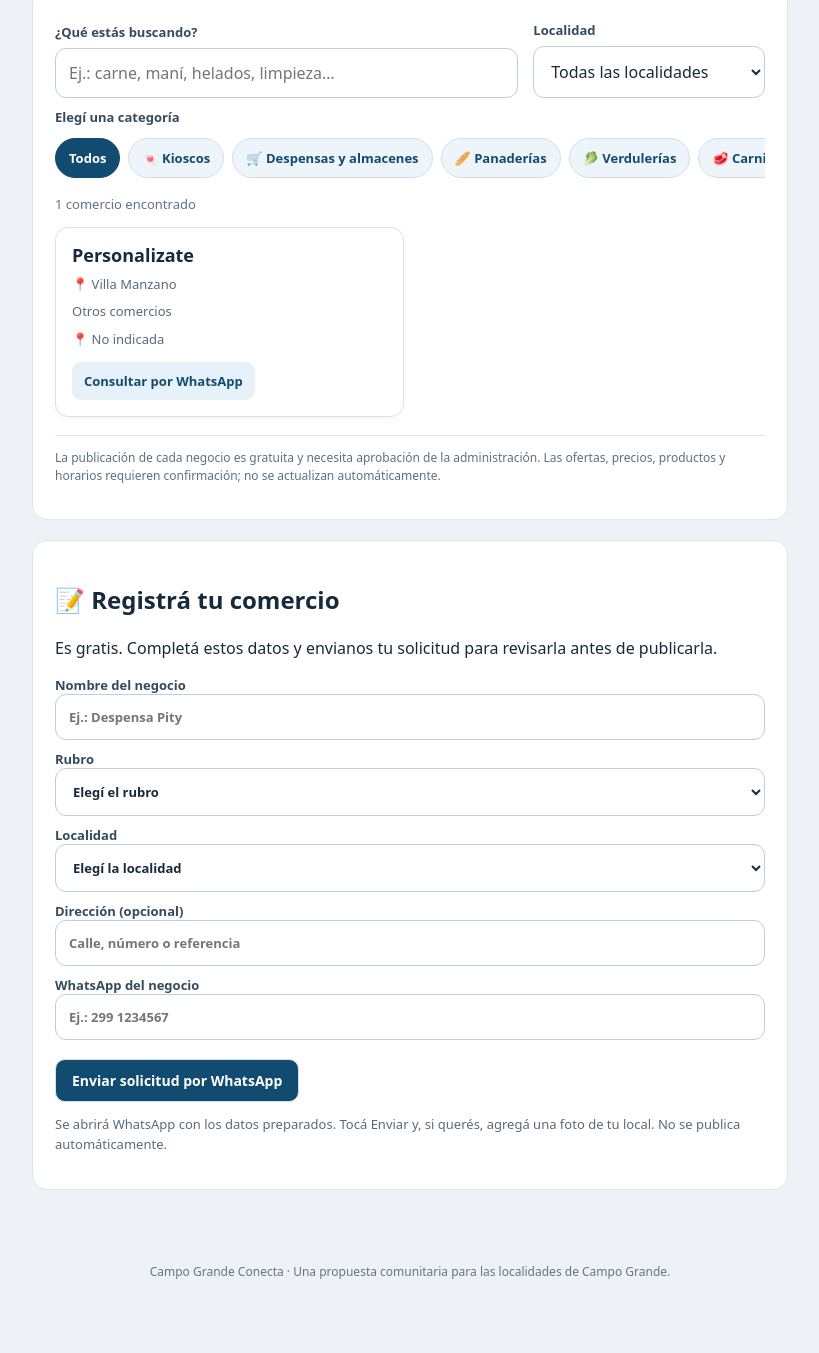
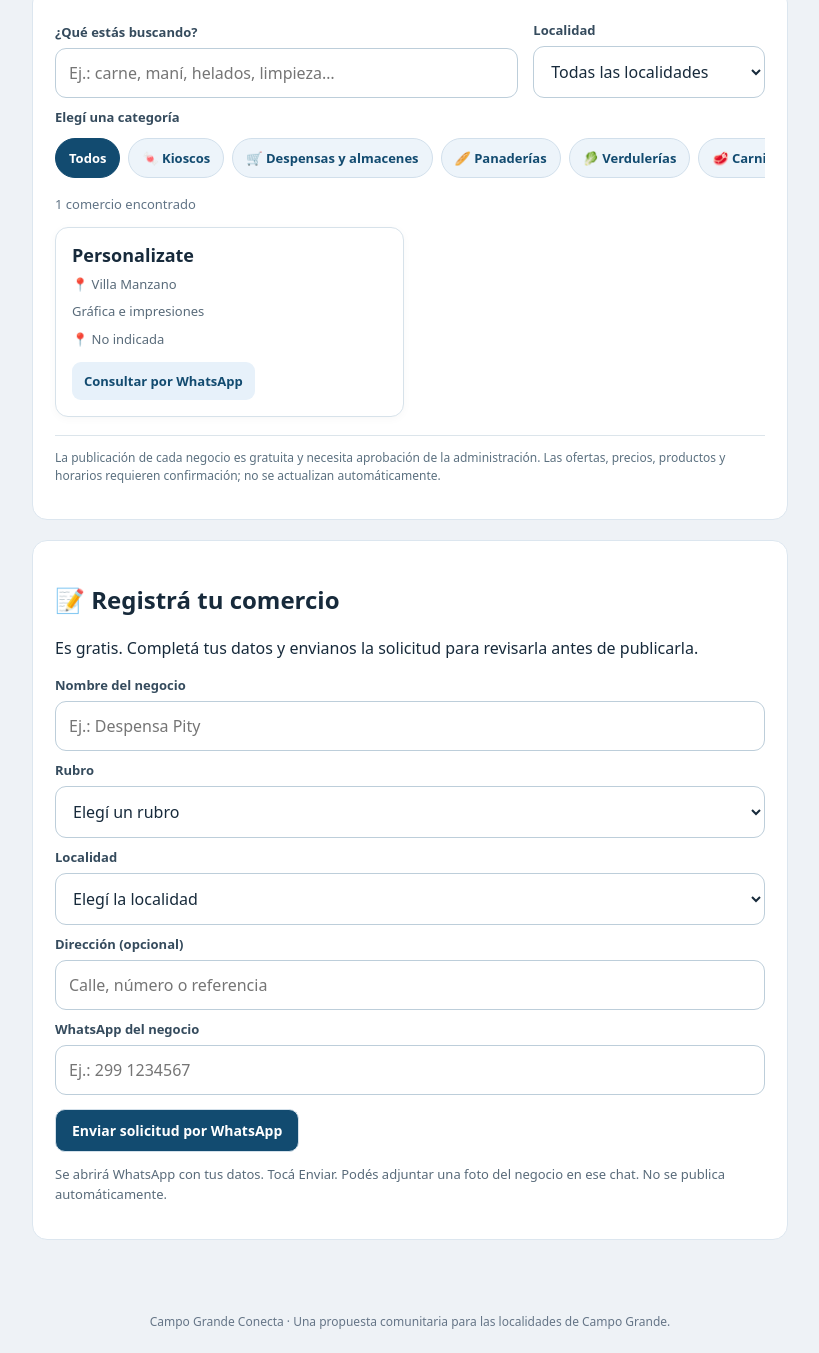
Before and after one commit to campograndeconecta/campo-grande-conecta, a plain HTML site: page comercios.html in a window 1280 px wide. Shown: the part 493-1846 px from the top of the page, without its empty margins (230-1049 px from the left). Before the commit the page ends 1796 px from the top, so only its background shows below. Drawn offline with Linux system fonts and the light colour scheme.

Commit message:
Add files via upload

```diff
--- a/comercios.html
+++ b/comercios.html
@@ -30,6 +30,11 @@ button:focus-visible,input:focus-visible,select:focus-visible,a:focus-visible{ou
   <button id="tab-comercios" type="button" role="tab" class="tab" aria-selected="true">🏪 Comercios</button>
   <button id="tab-ofertas" type="button" role="tab" class="tab" aria-selected="false">🏷️ Ofertas</button>
  </div>
+
+ <nav aria-label="Herramientas de comercios" style="display:flex;gap:9px;flex-wrap:wrap;margin:0 0 18px">
+  <a class="tab" style="display:inline-block;text-decoration:none" href="#registro">📝 Registrá tu comercio gratis</a>
+  <a class="tab" style="display:inline-block;text-decoration:none" href="./cargar-oferta.html">📦 Cargá productos y ofertas</a>
+ </nav>
  <div class="panel">
   <div class="filters">
    <div><label class="label" for="buscador">¿Qué estás buscando?</label><input id="buscador" class="search" type="search" placeholder="Ej.: carne, maní, helados, limpieza…" autocomplete="off"></div>
@@ -40,6 +45,25 @@ button:focus-visible,input:focus-visible,select:focus-visible,a:focus-visible{ou
   <div class="cards" id="resultados"></div>
   <p class="disclaimer">La publicación de cada negocio es gratuita y necesita aprobación de la administración. Las ofertas, precios, productos y horarios requieren confirmación; no se actualizan automáticamente.</p>
  </div>
+
+ <section id="registro" class="panel" style="margin-top:20px">
+  <h2>📝 Registrá tu comercio</h2>
+  <p>Es gratis. Completá tus datos y envianos la solicitud para revisarla antes de publicarla.</p>
+  <form id="registro-comercio">
+   <label class="label" for="registro-nombre">Nombre del negocio</label>
+   <input class="search" id="registro-nombre" name="nombre" required maxlength="80" placeholder="Ej.: Despensa Pity">
+   <label class="label" for="registro-rubro">Rubro</label>
+   <select class="localidad" id="registro-rubro" name="rubro" required><option value="">Elegí un rubro</option></select>
+   <label class="label" for="registro-localidad">Localidad</label>
+   <select class="localidad" id="registro-localidad" name="localidad" required><option value="">Elegí la localidad</option></select>
+   <label class="label" for="registro-direccion">Dirección (opcional)</label>
+   <input class="search" id="registro-direccion" name="direccion" maxlength="120" placeholder="Calle, número o referencia">
+   <label class="label" for="registro-whatsapp">WhatsApp del negocio</label>
+   <input class="search" id="registro-whatsapp" name="whatsapp" type="tel" maxlength="25" required placeholder="Ej.: 299 1234567">
+   <button class="tab" type="submit" style="background:#124b70;color:white;margin-top:14px">Enviar solicitud por WhatsApp</button>
+   <p class="muted">Se abrirá WhatsApp con tus datos. Tocá Enviar. Podés adjuntar una foto del negocio en ese chat. No se publica automáticamente.</p>
+  </form>
+ </section>
 </main>
 <footer>Campo Grande Conecta · Una propuesta comunitaria para las localidades de Campo Grande.</footer>
 <script>
@@ -61,7 +85,7 @@ const CATEGORIAS=[
  {id:'hogar',n:'Hogar y ferretería',e:'🔧',alias:'bazar herramientas ferreteria'},
  {id:'otros',n:'Otros comercios',e:'🏪',alias:'servicios negocio negocios'}
 ];
- CATEGORIAS.splice(0,CATEGORIAS.length,
+CATEGORIAS.splice(0,CATEGORIAS.length,
  ...[
  ['kiosco','Kioscos','🍬','golosinas snacks helados bebidas'],
  ['almacen','Despensas y almacenes','🛒','lacteos fiambres helados alimentos limpieza'],
@@ -78,6 +102,7 @@ const CATEGORIAS=[
  ['supermercado','Supermercados','🛍️','alimentos bebidas limpieza'],
  ['farmacia','Farmacias','💊','medicamentos perfumeria'],
  ['indumentaria','Indumentaria','👕','ropa calzado'],
+ ['grafica','Gráfica e impresiones','🖨️','gráfica diseño impresiones imprenta vinilos sublimación dtf stickers carteles banners ploteos remeras personalizadas'],
  ['libreria','Librerías','📚','útiles escolares libros'],
  ['servicios','Servicios y oficios','🧰','peluquería talleres reparaciones'],
  ['otros','Otros comercios','🏪','negocios']
@@ -134,27 +159,17 @@ $('tab-comercios').addEventListener('click',()=>filtrarVista('comercios'));$('ta
 vista=new URLSearchParams(location.search).get('ver')==='ofertas'?'ofertas':'comercios';
 $('tab-comercios').setAttribute('aria-selected',String(vista==='comercios'));$('tab-ofertas').setAttribute('aria-selected',String(vista==='ofertas'));
 (async()=>{try{const r=await fetch('./comercios.json?v='+Date.now(),{cache:'no-store'});if(r.ok){const d=await r.json();comercios=arr(d.comercios).filter(valido);}}catch(e){}finally{cargando=false;dibujar();}})();
-document.querySelector('.tabs').insertAdjacentHTML('afterend','<p><a class="tab" style="display:inline-block;text-decoration:none" href="#registro">📝 Registrá tu comercio gratis</a></p>');
 
-document.querySelector('main').insertAdjacentHTML('beforeend', `
-<section id="registro" class="panel" style="margin-top:20px">
-<h2>📝 Registrá tu comercio</h2>
-<p>Es gratis. Completá estos datos y envianos tu solicitud para revisarla antes de publicarla.</p>
-<form id="registro-comercio">
-<label class="label">Nombre del negocio<input class="search" name="nombre" required maxlength="80" placeholder="Ej.: Despensa Pity"></label>
-<label class="label">Rubro<select class="localidad" name="rubro" required><option value="">Elegí el rubro</option>${CATEGORIAS.map(c=>`<option>${c.n}</option>`).join('')}</select></label>
-<label class="label">Localidad<select class="localidad" name="localidad" required><option value="">Elegí la localidad</option>${LOCALIDADES.map(n=>`<option>${n}</option>`).join('')}</select></label>
-<label class="label">Dirección (opcional)<input class="search" name="direccion" maxlength="120" placeholder="Calle, número o referencia"></label>
-<label class="label">WhatsApp del negocio<input class="search" name="whatsapp" type="tel" maxlength="25" required placeholder="Ej.: 299 1234567"></label>
-<button class="tab" type="submit" style="background:#124b70;color:white;margin-top:12px">Enviar solicitud por WhatsApp</button>
-<p class="muted">Se abrirá WhatsApp con los datos preparados. Tocá Enviar y, si querés, agregá una foto de tu local. No se publica automáticamente.</p>
-</form></section>`);
-
+// Registro de comercios: todos los rubros, incluido Gráfica.
+const rubroRegistro=document.getElementById('registro-rubro');
+CATEGORIAS.forEach(c=>{const o=document.createElement('option');o.value=c.n;o.textContent=c.e+' '+c.n;rubroRegistro.appendChild(o);});
+const locRegistro=document.getElementById('registro-localidad');
+LOCALIDADES.forEach(n=>{const o=document.createElement('option');o.value=n;o.textContent=n;locRegistro.appendChild(o);});
 document.getElementById('registro-comercio').addEventListener('submit',function(e){
  e.preventDefault();
  const d=new FormData(this),v=k=>String(d.get(k)||'').trim();
  const msg=`Hola, quiero registrar mi comercio en Campo Grande Conecta.\n\nNegocio: ${v('nombre')}\nRubro: ${v('rubro')}\nLocalidad: ${v('localidad')}\nDirección: ${v('direccion')||'No indicada'}\nWhatsApp: ${v('whatsapp')}\n\nQuedo a la espera de la aprobación.`;
- location.href='https://wa.me/5492995174801?text='+encodeURIComponent(msg);
+ window.location.href='https://wa.me/5492995174801?text='+encodeURIComponent(msg);
 });
 })();
 </script>
--- a/comercios.json
+++ b/comercios.json
@@ -7,7 +7,7 @@
       "id": "cg-0404c9336c5aa7",
       "nombre": "Personalizate",
       "rubros": [
-        "otros"
+        "grafica"
       ],
       "localidad": "Villa Manzano",
       "direccion": "No indicada",
```
